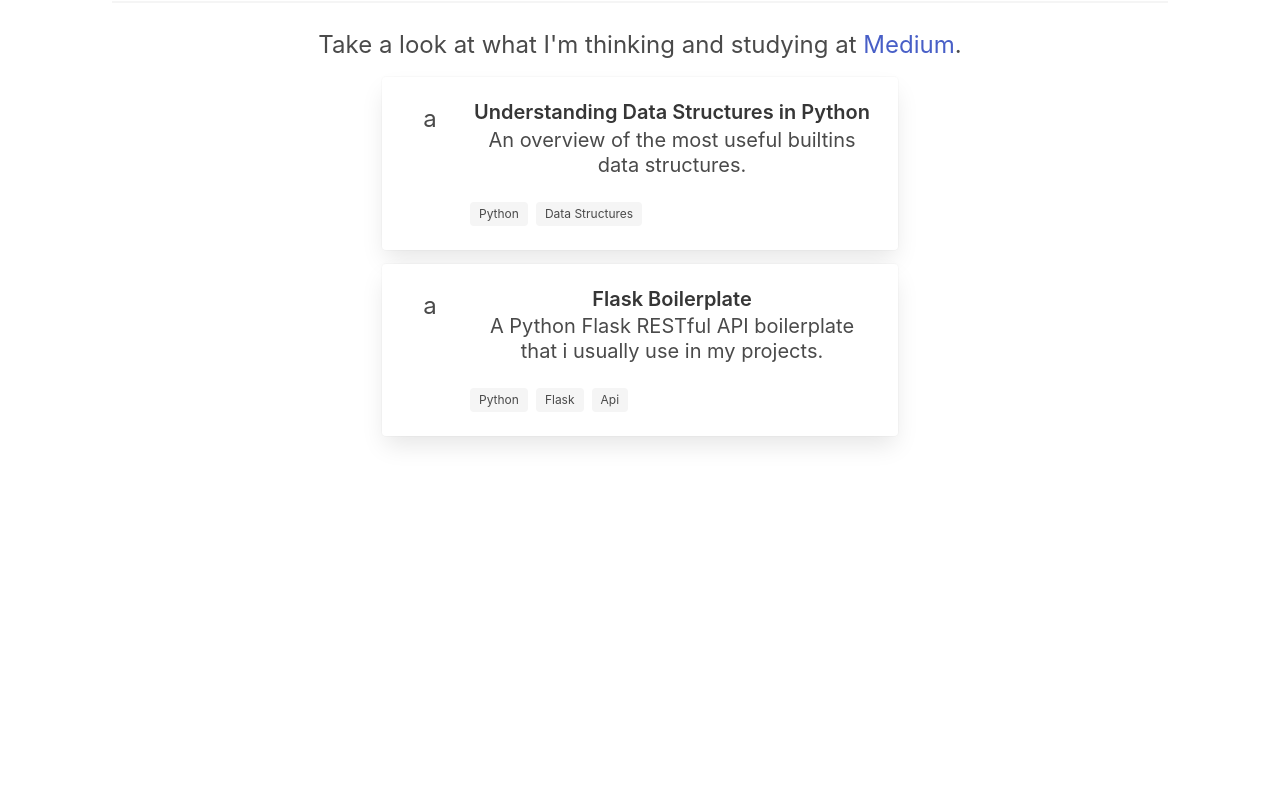
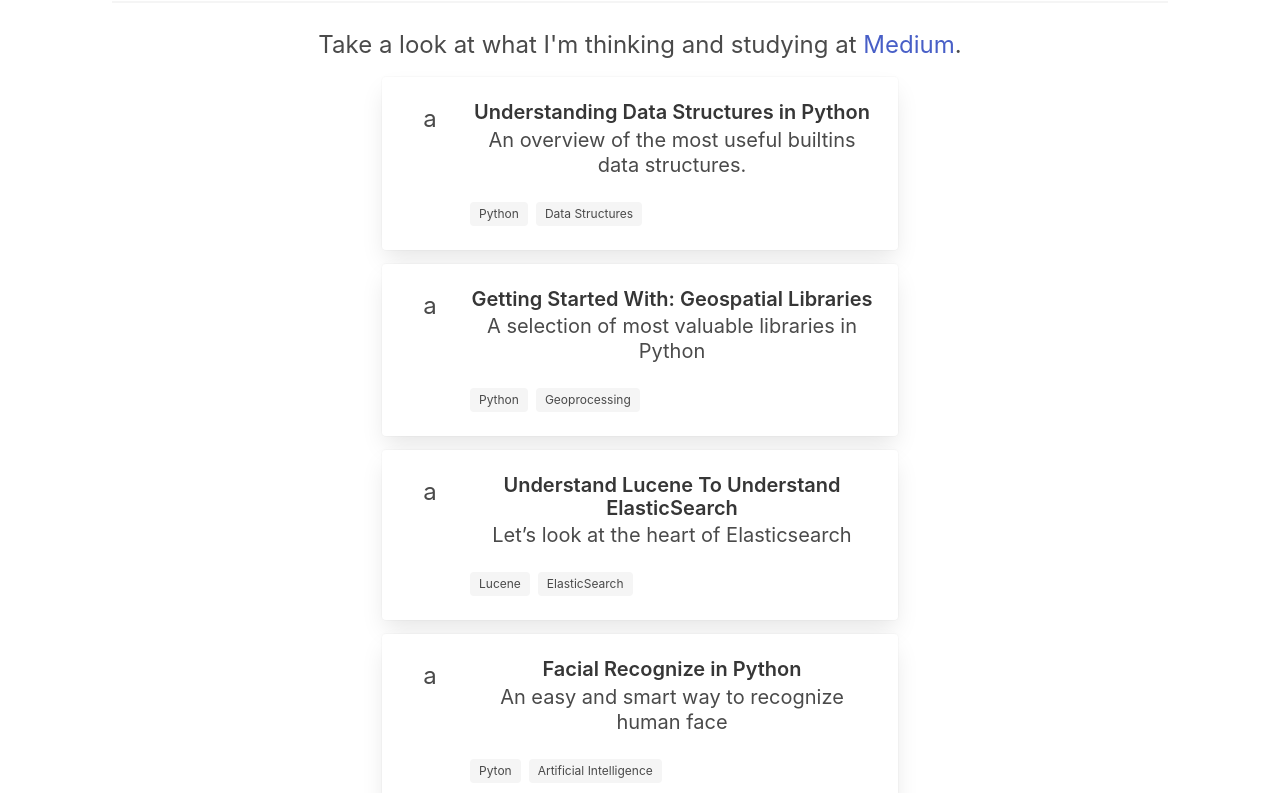
Before and after one commit to LimaGuilherme/my-web, a Gatsby site: page /articles in a window 1280 px wide. Shown: the part 159-952 px from the top of the page. Before the commit the page ends 800 px from the top, so only its background shows below. Built offline with nearby package versions, Linux system fonts and the light colour scheme; Gatsby itself is replaced by a stand-in of ours.

Commit message:
Adding a few articles.

```diff
--- a/src/pages/articles.js
+++ b/src/pages/articles.js
@@ -32,10 +32,31 @@ const Articles = () => (
             image='a'
           />
           <Card
-            title="Flask Boilerplate"
-            subtitle="A Python Flask RESTful API boilerplate that i usually use in my projects."
-            link="https://github.com/LimaGuilherme/flask-boilerplate"
-            tags={['Python', 'Flask', 'Api']}
+            title="Getting Started With: Geospatial Libraries"
+            subtitle="A selection of most valuable libraries in Python"
+            link="https://towardsdatascience.com/getting-started-with-geospatial-libraries-1140859d79a7"
+            tags={['Python', 'Geoprocessing']}
+            image='a'
+          />
+          <Card
+            title="Understand Lucene To Understand ElasticSearch"
+            subtitle="Let’s look at the heart of Elasticsearch"
+            link="https://medium.com/dev-genius/understand-lucene-to-understand-elasticsearch-85037d5b7577e"
+            tags={['Lucene', 'ElasticSearch']}
+            image='a'
+          />
+          <Card
+            title="Facial Recognize in Python"
+            subtitle="An easy and smart way to recognize human face"
+            link="https://medium.com/swlh/facial-recognize-in-python-406dcbdcee4d"
+            tags={['Pyton', 'Artificial Intelligence']}
+            image='a'
+          />
+          <Card
+            title="Stop Using Your Mouse At PyCharm"
+            subtitle="An animated tutorial to increase your productivity in Pycharm"
+            link="https://medium.com/dev-genius/stop-using-your-mouse-at-pycharm-25fa9573350"
+            tags={['Pyton', 'Pycharm', 'Intellij']}
             image='a'
           />
         </div>
--- a/src/pages/index.js
+++ b/src/pages/index.js
@@ -10,11 +10,12 @@ const Home = () => (
   <Layout>
     <SEO
       pageTitle="Home"
-      description="Full Stack developer"
+      description="Software Engineer"
       keywords="Python, React, Gatsby, OOP, developer, back-end, front-end, REST, API"
     />
-    <h1 className="title has-text-centered">Hi There.</h1>
     <section className="section content is-size-4-desktop is-size-5-touch">
+      <h3 className="title has-text-centered">Hi There.</h3>
+      <hr />
       <p>
         My specialites include quickly learning new skills and progamming languages, likewise Python, Flask, React, AngularJS, Elasticsearch, Celery, Memcached, Redis, Rabbit MQ, RESTful, DDD, TDD, AWS.
       </p>
```
